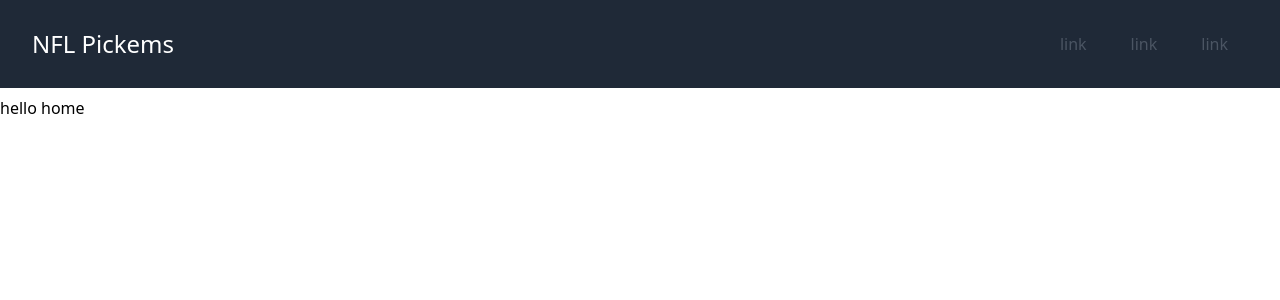
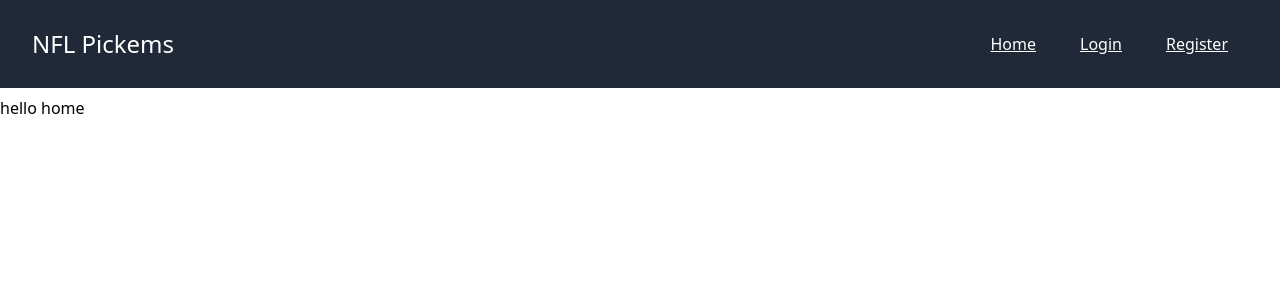
Before and after one commit to MPBunce/NFL-Pickems, a Vue app in the folder frontend/: page / in a window 1280 px wide. Shown: the top 300 px of the page. Built offline with nearby package versions, Linux system fonts and the light colour scheme.

Commit message:
debugging link issue

```diff
--- a/frontend/src/components/Navbar.vue
+++ b/frontend/src/components/Navbar.vue
@@ -31,13 +31,19 @@
             <div class="w-full flex-grow lg:flex lg:items-center lg:w-auto hidden lg:block pt-6 lg:pt-0" id="nav-content">
                 <ul class="list-reset lg:flex justify-end flex-1 items-center">
                     <li class="mr-3">
-                        <a class="inline-block text-gray-600 no-underline hover:text-gray-200 hover:text-underline py-2 px-4" href="/">link</a>
+                        <a class="inline-block text-gray-600 no-underline hover:text-gray-200 hover:text-underline py-2 px-4">
+                            <router-link to="/" class="underline decoration-white text-white">Home</router-link>
+                        </a>
                     </li>
                     <li class="mr-3">
-                        <a class="inline-block text-gray-600 no-underline hover:text-gray-200 hover:text-underline py-2 px-4" href="Login">link</a>
+                        <a class="inline-block text-gray-600 no-underline hover:text-gray-200 hover:text-underline py-2 px-4">
+                            <router-link to="/Login" class="underline decoration-white text-white">Login</router-link>
+                        </a>
                     </li>
                     <li class="mr-3">
-                        <a class="inline-block text-gray-600 no-underline hover:text-gray-200 hover:text-underline py-2 px-4" href="Register">link</a>
+                        <a class="inline-block text-gray-600 no-underline hover:text-gray-200 hover:text-underline py-2 px-4">
+                            <router-link to="/Register" class="underline decoration-white text-white">Register</router-link>
+                        </a>
                     </li>
                 </ul>
             </div>
```
Also changed, not shown: 1 other file (tests, documents, lock files or other folders).
